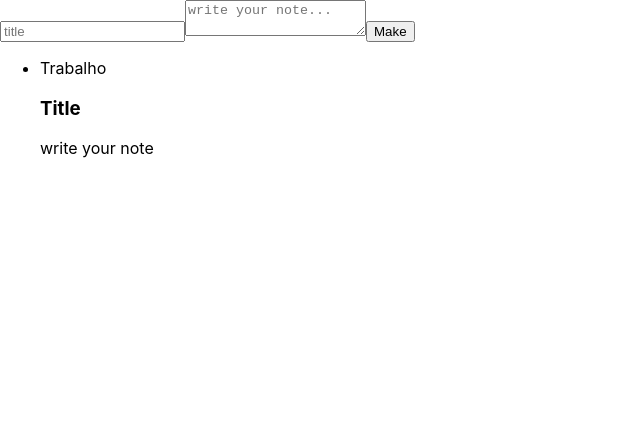
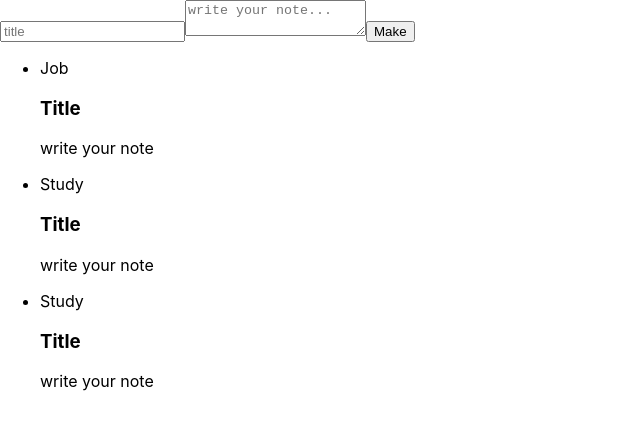
Before and after one commit to JoaoPauloO/curso-react, a React (Create React App) app: page / in a window 1280 px wide. Shown: the top 430 px of the page, without its empty margins (0-640 px from the left). Built offline with nearby package versions, Linux system fonts and the light colour scheme.

Commit message:
add JS in react

```diff
--- a/src/components/notelist.jsx
+++ b/src/components/notelist.jsx
@@ -5,11 +5,14 @@ export class NoteList extends Component {
     render() {
         return (
             <ul>
-                <li>
-                    <div>Trabalho</div>
-                    <NoteCard />
-                </li>
-
+                {Array.of("Job", "Study", "Study").map((category) => {
+                    return (
+                        <li>
+                            <div>{category}</div>
+                            <NoteCard />
+                        </li>
+                    );
+                })}
             </ul>
         );
     }
```
Also changed, not shown: 1 other file (tests, documents, lock files or other folders).
